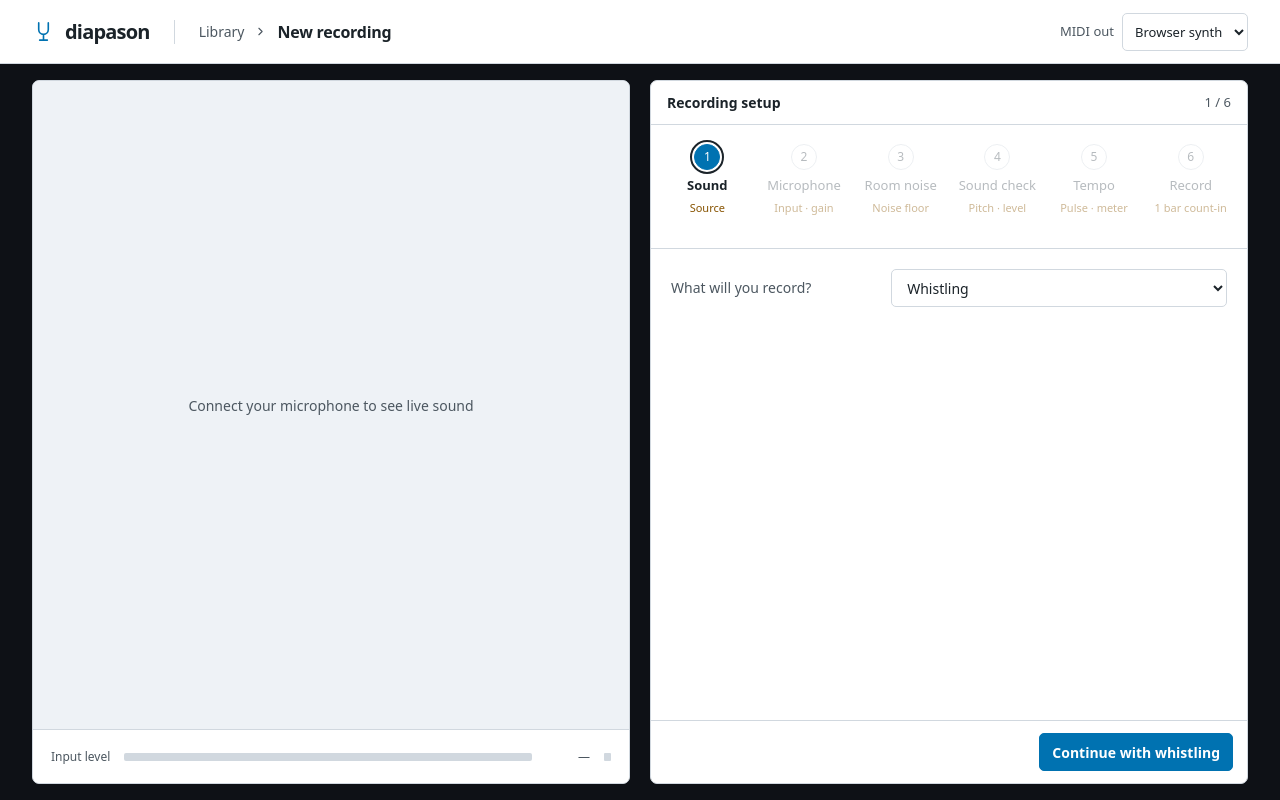
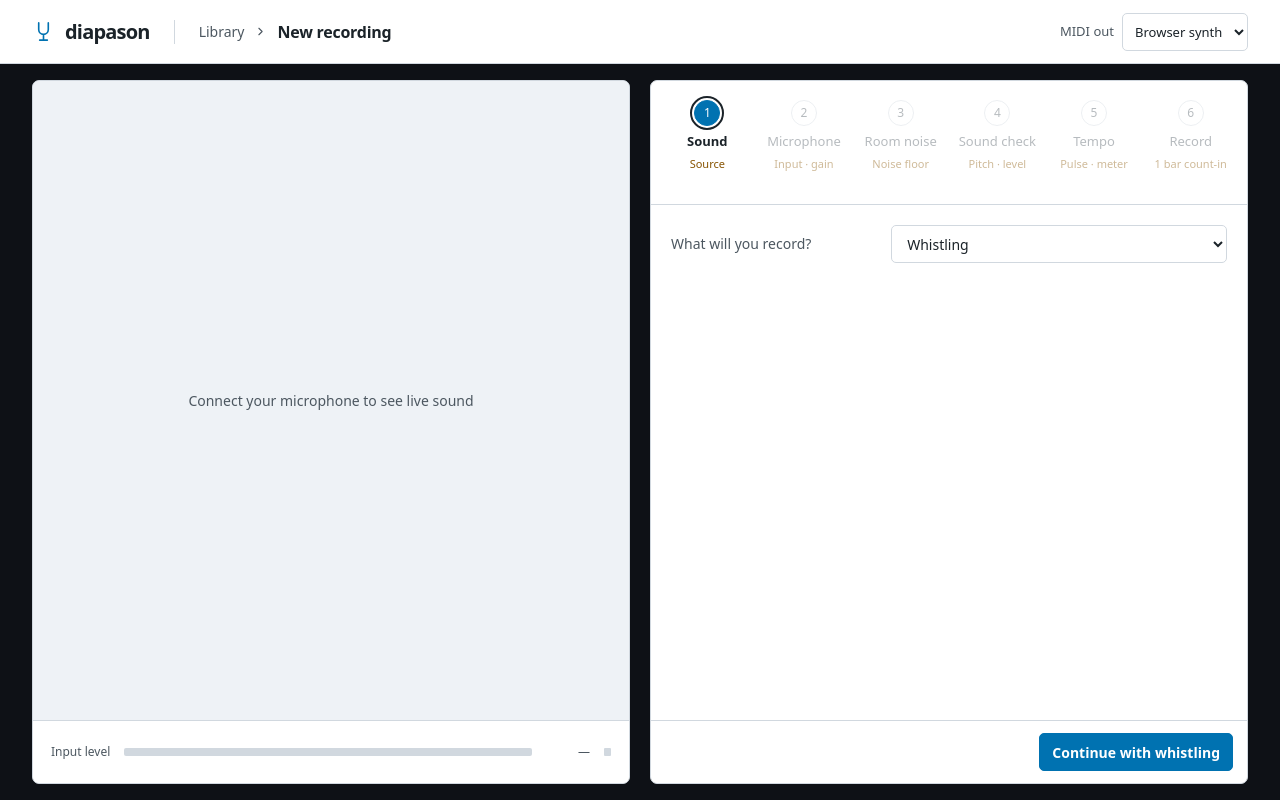
Before and after one commit to dkarlovi/diapason, a React (Vite) app: page /diapason/new in a window 1280 px wide. Built offline with nearby package versions, Linux system fonts and the light colour scheme.

Commit message:
Recording screen tweaks

```diff
--- a/src/capture.css
+++ b/src/capture.css
@@ -130,6 +130,7 @@ body:has(.studio-shell) {
   cursor: default;
 }
 .studio-shell #view-capture {
+  --capture-footer-height: 63px;
   flex: 1;
   min-height: 0;
   display: flex;
@@ -210,7 +211,7 @@ body:has(.studio-shell) {
   color: var(--color-muted-foreground);
 }
 .live-monitor .live-level {
-  height: 54px;
+  height: var(--capture-footer-height);
   flex-shrink: 0;
   display: flex;
   align-items: center;
@@ -321,30 +322,6 @@ body:has(.studio-shell) {
   background: var(--color-card);
   border: 1px solid var(--color-border);
   border-radius: 7px;
-}
-.wizard-heading {
-  display: flex;
-  justify-content: space-between;
-  align-items: center;
-  padding: 11px 16px;
-  min-height: 44px;
-  max-height: 60px;
-  border-bottom: 1px solid var(--color-border);
-  flex-shrink: 0;
-  overflow: hidden;
-  font-size: 0.875rem;
-  font-weight: 550;
-  transition:
-    max-height 460ms,
-    min-height 460ms,
-    padding 460ms,
-    opacity 180ms,
-    border-color 460ms;
-}
-.wizard-heading small {
-  font-size: 0.8125rem;
-  font-weight: 400;
-  color: var(--color-muted-foreground);
 }
 .capture-steps {
   display: flex;
@@ -472,6 +449,7 @@ body:has(.studio-shell) {
   background: var(--color-primary);
 }
 .capture-actions {
+  min-height: var(--capture-footer-height);
   margin-top: auto;
   padding: 12px 14px;
   border-top: 1px solid var(--color-border);
@@ -608,13 +586,6 @@ body:has(.studio-shell) {
 #view-capture[data-recording="true"] .capture-layout {
   grid-template-columns: minmax(0, 1fr) minmax(0, 192px);
 }
-#view-capture[data-recording="true"] .wizard-heading {
-  max-height: 0;
-  min-height: 0;
-  padding-block: 0;
-  opacity: 0;
-  border-color: transparent;
-}
 #view-capture[data-recording="true"] .capture-step:not([data-step="record"]) {
   flex-grow: 0;
   opacity: 0;
@@ -739,9 +710,6 @@ body:has(.studio-shell) {
     gap: 8px;
     padding-inline: 10px;
   }
-  .live-monitor .live-level {
-    height: 44px;
-  }
   .live-level label {
     font-size: 0.75rem;
   }
@@ -780,9 +748,6 @@ body:has(.studio-shell) {
   }
   .capture-steps {
     padding-block: 6px;
-  }
-  .wizard-heading {
-    padding-block: 8px;
   }
   .capture-step-body {
     padding: 14px;
--- a/src/components/Capture.tsx
+++ b/src/components/Capture.tsx
@@ -33,10 +33,6 @@ export function Capture() {
           />
         </div>
         <section className="capture-wizard" aria-label="Recording setup">
-          <div className="wizard-heading">
-            <span>Recording setup</span>
-            <small>{wizard.activeIndex + 1} / 6</small>
-          </div>
           <CaptureSteps
             setup={state.setup}
             active={wizard.active.id}
```
Also changed, not shown: 1 other file (tests, documents, lock files or other folders).
